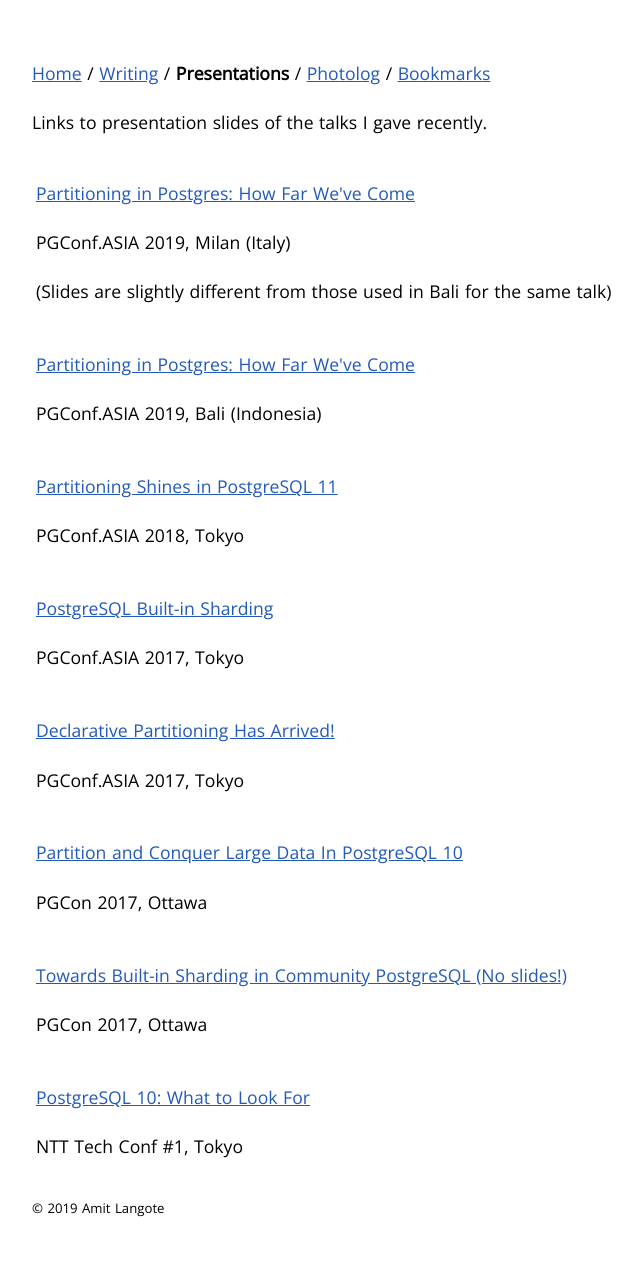
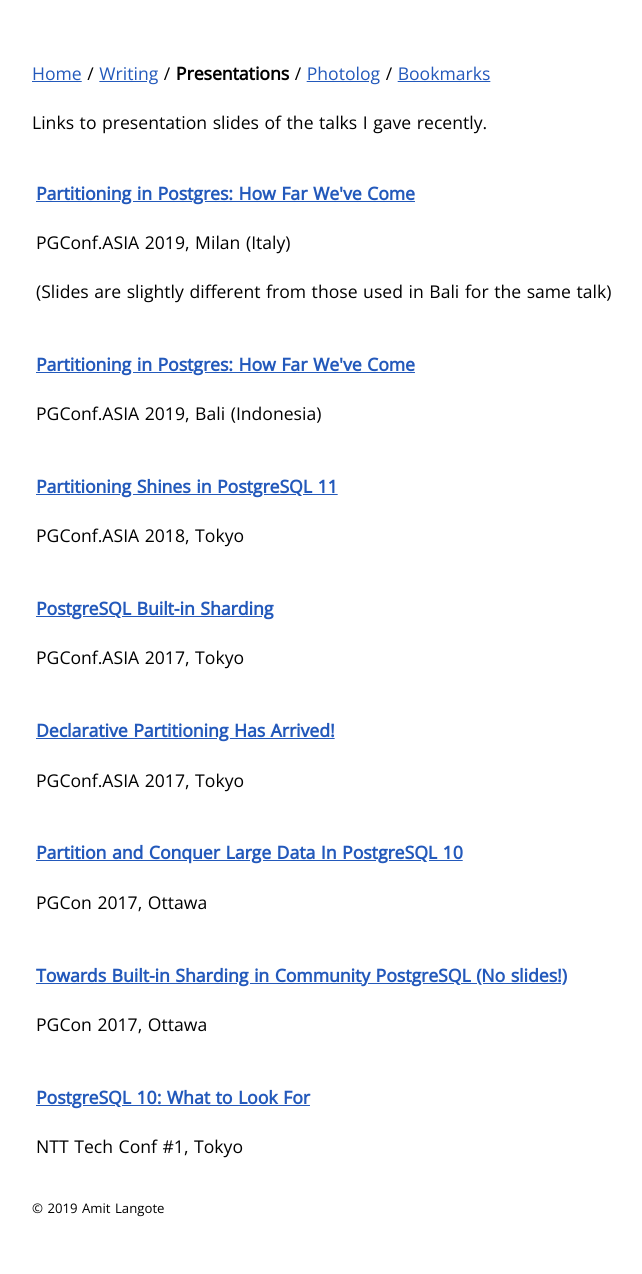
Before and after one commit to amitlan/website, a Jekyll site: the page built from talks/index.md, in a window 1280 px wide. Shown: the whole page, without its empty margins (208-850 px from the left). Built offline with Jekyll 4.4.1, drawn with Linux system fonts in a browser that asks for light colours.

Commit message:
style: bold titles

```diff
--- a/talks/index.md
+++ b/talks/index.md
@@ -10,7 +10,7 @@ Links to presentation slides of the talks I gave recently.
     <td>
 		<p>
 			<a href="https://s3-ap-northeast-1.amazonaws.com/amitlan.com/files/slides/pgconf-eu-2019.pdf">
-				Partitioning in Postgres: How Far We've Come
+				<b>Partitioning in Postgres: How Far We've Come</b>
 			</a>
 		</p>
 		<p>
@@ -23,7 +23,7 @@ Links to presentation slides of the talks I gave recently.
     <td>
 		<p>
 			<a href="https://s3-ap-northeast-1.amazonaws.com/amitlan.com/files/slides/pgconf-asia-2019.pdf">
-				Partitioning in Postgres: How Far We've Come
+				<b>Partitioning in Postgres: How Far We've Come</b>
 			</a>
 		</p>
 		<p>
@@ -35,7 +35,7 @@ Links to presentation slides of the talks I gave recently.
     <td>
 		<p>
 			<a href="https://s3-ap-northeast-1.amazonaws.com/amitlan.com/files/slides/pg-11-partition-shines-pgconf-asia-2018.pdf">
-				Partitioning Shines in PostgreSQL 11
+				<b>Partitioning Shines in PostgreSQL 11</b>
 			</a>
 		</p>
 		<p>
@@ -47,7 +47,7 @@ Links to presentation slides of the talks I gave recently.
     <td>
 		<p>
 			<a href="https://s3-ap-northeast-1.amazonaws.com/amitlan.com/files/slides/pg-built-in-sharding-pgconf-asia-2017.pdf">
-				PostgreSQL Built-in Sharding
+				<b>PostgreSQL Built-in Sharding</b>
 			</a>
 		</p>
 		<p>
@@ -59,7 +59,7 @@ Links to presentation slides of the talks I gave recently.
     <td>
 		<p>
 			<a href="https://s3-ap-northeast-1.amazonaws.com/amitlan.com/files/slides/pg-decl-part-arrived-pgconf-asia-2017.pdf">
-				Declarative Partitioning Has Arrived!
+				<b>Declarative Partitioning Has Arrived!</b>
 			</a>
 		</p>
 		<p>
@@ -71,7 +71,7 @@ Links to presentation slides of the talks I gave recently.
     <td>
 		<p>
 			<a href="https://s3-ap-northeast-1.amazonaws.com/amitlan.com/files/slides/pg10-partition-pgcon-2017.pdf">
-				Partition and Conquer Large Data In PostgreSQL 10
+				<b>Partition and Conquer Large Data In PostgreSQL 10</b>
 			</a>
 		</p>
 		<p>
@@ -83,7 +83,7 @@ Links to presentation slides of the talks I gave recently.
     <td>
 		<p>
 			<a href="https://www.pgcon.org/2017/schedule/events/1069.en.html">
-				Towards Built-in Sharding in Community PostgreSQL (No slides!)
+				<b>Towards Built-in Sharding in Community PostgreSQL (No slides!)</b>
 			</a>
 		</p>
 		<p>
@@ -95,7 +95,7 @@ Links to presentation slides of the talks I gave recently.
     <td>
 		<p>
 			<a href="https://s3-ap-northeast-1.amazonaws.com/amitlan.com/files/slides/pg10-features-ntt-techconf.pdf">
-				PostgreSQL 10: What to Look For
+				<b>PostgreSQL 10: What to Look For</b>
 			</a>
 		</p>
 		<p>
```
Also changed, not shown: photolog/index.md (+2 -2 lines), writing/index.md (+2 -2 lines).
